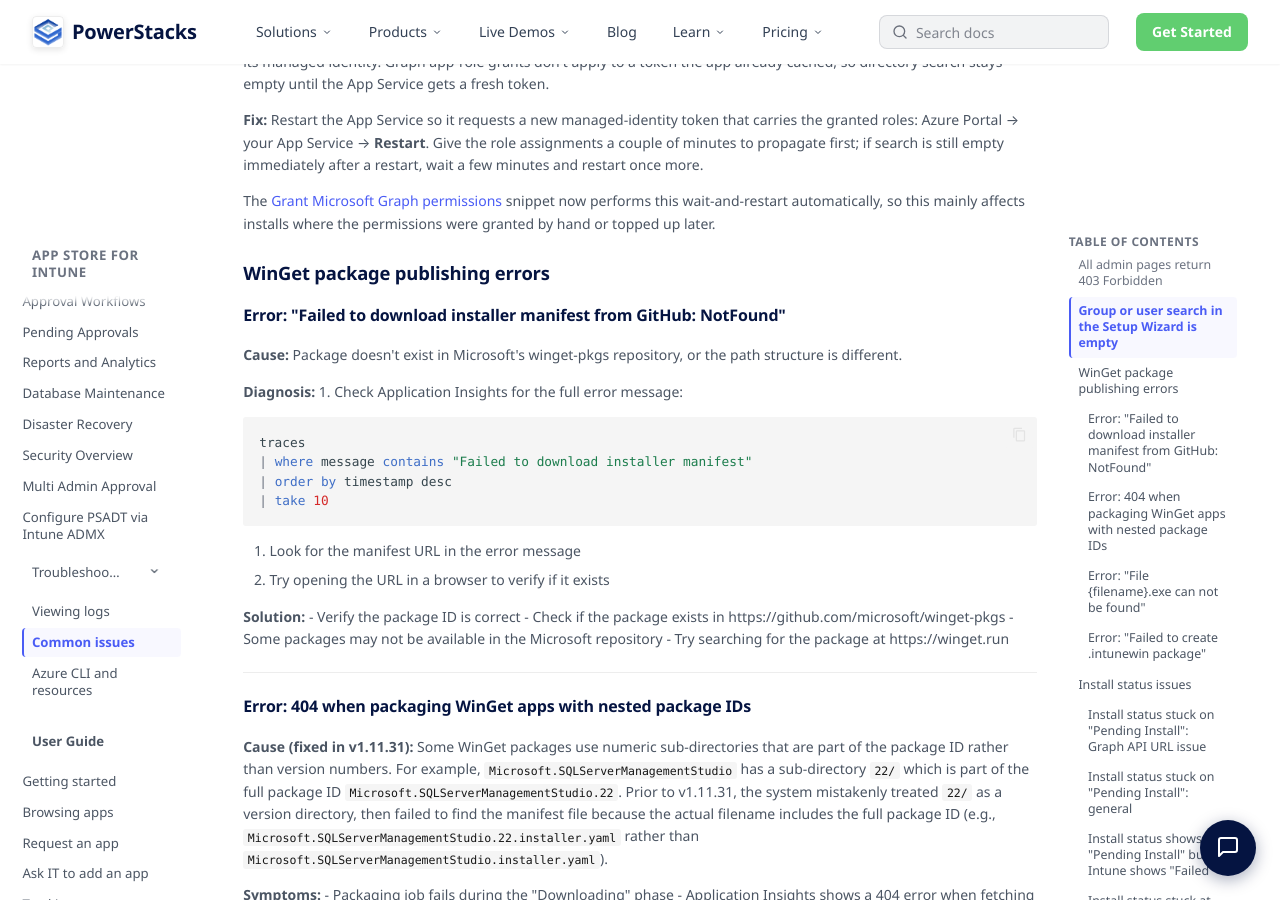
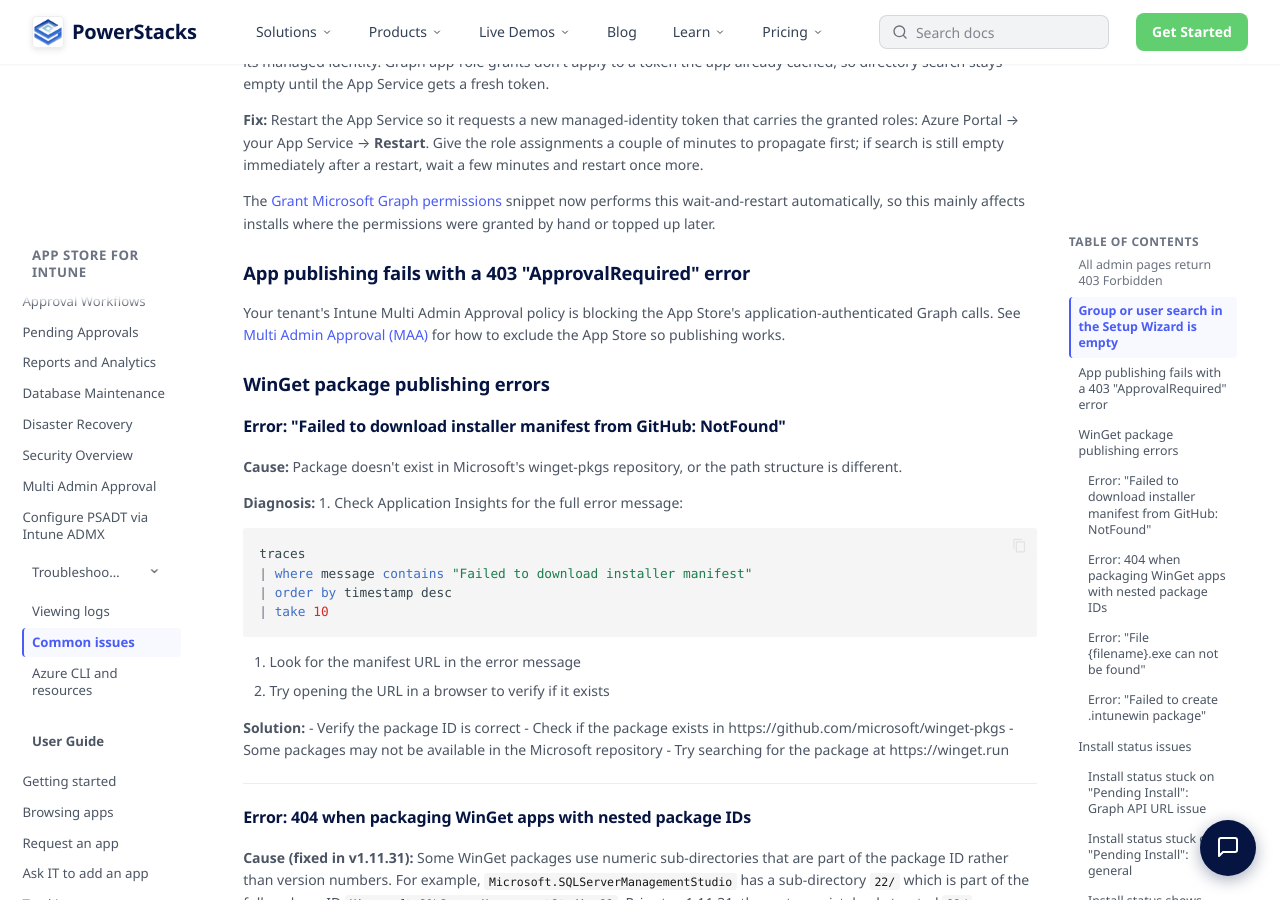
Before and after one commit to powerstacks-corp/powerstacks-docs, an MkDocs documentation site: the page built from docs/app-store-for-intune/administration/troubleshooting/common-issues.md, in a window 1280 px wide and 900 px high, scrolled down 802 px. Built offline with MkDocs 1.6.1 and Material for MkDocs 9.7.7, drawn with Linux system fonts in a browser that asks for light colours; some of the changed text lies outside the part shown.

Commit message:
Link the MAA publishing fix from common issues
Adds a 403 ApprovalRequired entry pointing to the Multi Admin Approval page so admins who hit a blocked publish find the exclusion steps.

```diff
--- a/docs/app-store-for-intune/administration/troubleshooting/common-issues.md
+++ b/docs/app-store-for-intune/administration/troubleshooting/common-issues.md
@@ -1,6 +1,6 @@
 ---
 title: "Common issues"
-description: "Fixes for common App Store for Intune problems: the 403 admin error, WinGet publishing errors, install-status issues, an empty assignment-filter dropdown, and migrations."
+description: "Fixes for common App Store for Intune problems: the 403 admin error, the Multi Admin Approval publishing block, WinGet publishing errors, install-status issues, an empty assignment-filter dropdown, and migrations."
 ---
 
 # Common issues
@@ -32,6 +32,10 @@
 **Fix:** Restart the App Service so it requests a new managed-identity token that carries the granted roles: Azure Portal → your App Service → **Restart**. Give the role assignments a couple of minutes to propagate first; if search is still empty immediately after a restart, wait a few minutes and restart once more.
 
 The [Grant Microsoft Graph permissions](../../installation/setup-guide/grant-graph-permissions.md) snippet now performs this wait-and-restart automatically, so this mainly affects installs where the permissions were granted by hand or topped up later.
+
+### App publishing fails with a 403 "ApprovalRequired" error
+
+Your tenant's Intune Multi Admin Approval policy is blocking the App Store's application-authenticated Graph calls. See [Multi Admin Approval (MAA)](../multi-admin-approval.md) for how to exclude the App Store so publishing works.
 
 ### WinGet package publishing errors
 
```
